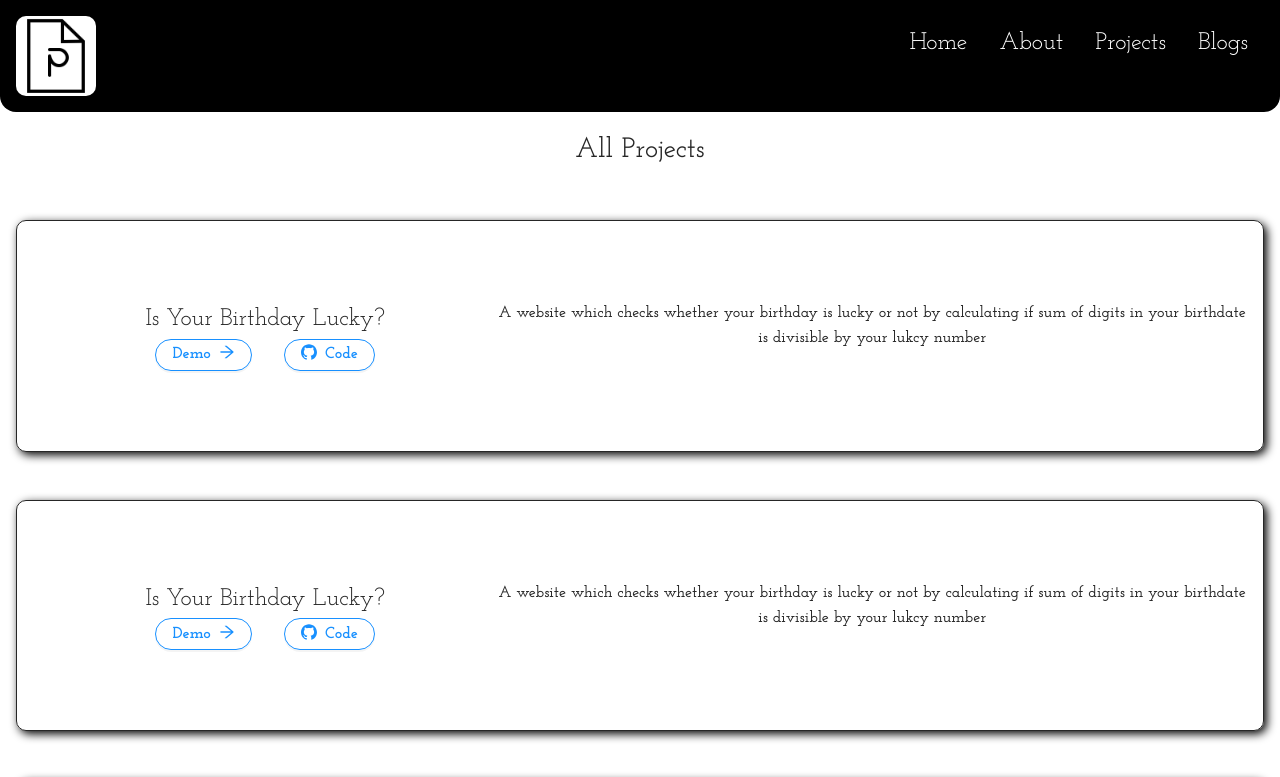
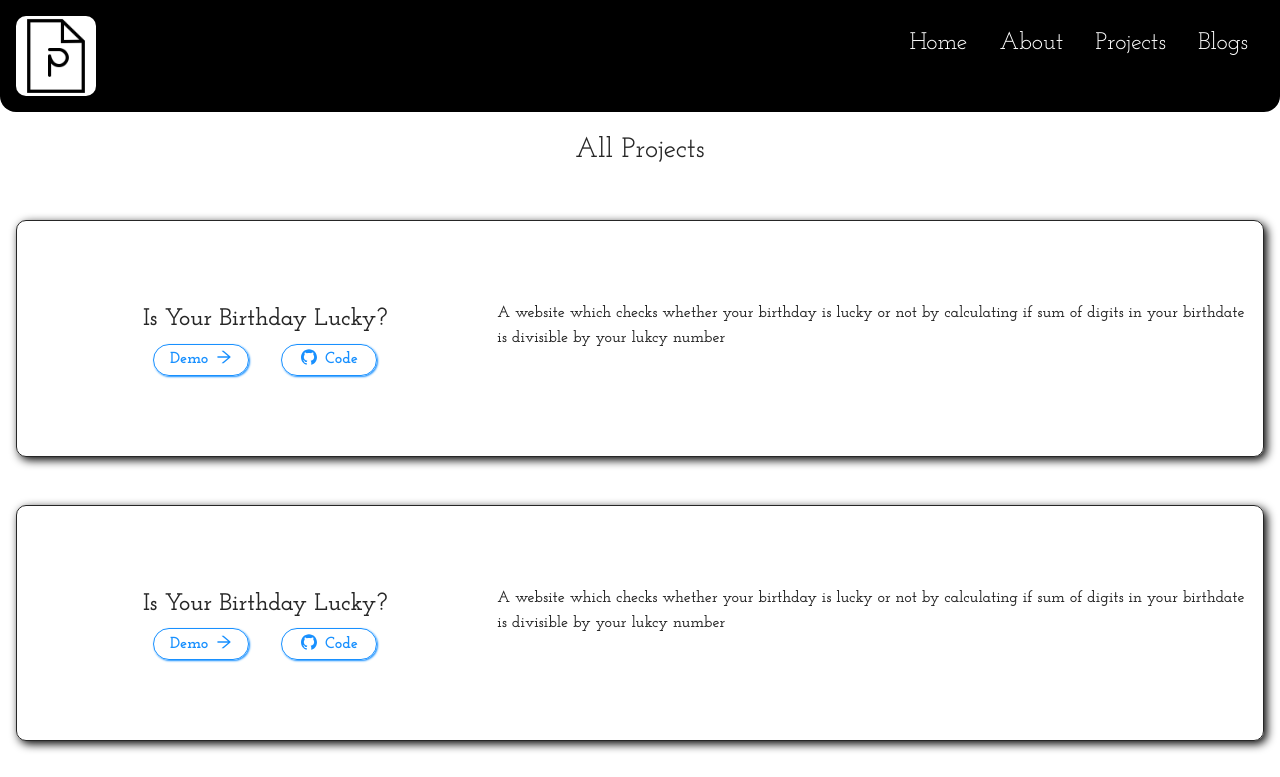
Before and after one commit to prakash855/portfolio_neog, a React (Create React App) app: page /projects in a window 1280 px wide. Shown: the top 777 px of the page. Built offline with nearby package versions, Linux system fonts and the light colour scheme.

Commit message:
styles fixed

```diff
--- a/src/Pages/About/About.jsx
+++ b/src/Pages/About/About.jsx
@@ -34,13 +34,14 @@ const About = () => {
           designing to deploying it in the end.
         </h3>
         <h2 style={{ fontWeight: 600 }}>My Expertise</h2>
+
         <h3 style={{ fontWeight: 700 }}>
           Frontend Engineer with primary focus on React and JavaScript:{" "}
           <a href={Resume} target="#">
             View Resume
           </a>
         </h3>
-        <div style={{ display: "flex", flexWrap: "wrap" }}>
+        <div style={{ display: "flex", flexWrap: "wrap", marginTop: "1rem" }}>
           <span className="tech">
             <span>
               <AiFillHtml5 />
--- a/src/Pages/Projects/Project.jsx
+++ b/src/Pages/Projects/Project.jsx
@@ -8,10 +8,28 @@ const Project = () => {
       <div id="pro">
         <div id="project">Is Your Birthday Lucky?</div>
         <div id="btn">
-          <Button type="primary" ghost className="button">
+          <Button
+            style={{
+              minWidth: "6rem",
+              marginTop: "5px",
+              boxShadow: "1px 1px 2px #1890ff",
+            }}
+            type="primary"
+            ghost
+            className="button"
+          >
             Demo <ArrowRightOutlined />
           </Button>
-          <Button type="primary" ghost className="button">
+          <Button
+            style={{
+              minWidth: "6rem",
+              marginTop: "5px",
+              boxShadow: "1px 1px 2px #1890ff",
+            }}
+            type="primary"
+            ghost
+            className="button"
+          >
             <GithubOutlined /> Code
           </Button>
         </div>
--- a/src/Pages/Projects/Projects.css
+++ b/src/Pages/Projects/Projects.css
@@ -1,13 +1,17 @@
-#projects{
+#projects {
   margin: 1rem;
 }
-#project{
+#project {
   font-size: 1.5rem;
+  font-weight: 600;
 }
-#pro{
+#pro {
   width: 50%;
+  display: flex;
+  flex-direction: column;
+  justify-content: space-evenly;
 }
-#main{
+#main {
   border: 1px solid;
   border-radius: 10px;
   box-shadow: 3px 3px 10px #000;
@@ -16,11 +20,12 @@
   padding: 5rem 1rem;
   margin: 3rem 0;
 }
-#about_project{
+#about_project {
   font-size: 1rem;
   font-weight: 600;
+  text-align: left;
 }
-.button{
+.button {
   margin: 0 1rem;
   padding: 0 1rem;
   font-size: 1rem;
--- a/src/components/Footer/Footer.jsx
+++ b/src/components/Footer/Footer.jsx
@@ -5,7 +5,7 @@ import github from "../../images/github.gif";
 import linkedin from "../../images/linkedin.gif";
 import medium from "../../images/medium.png";
 import twitter from "../../images/twitter.gif";
-import Prakash from '../../images/prakash.gif'
+import Prakash from "../../images/prakash.gif";
 const Footer = () => {
   return (
     <footer className="footer">
@@ -48,7 +48,8 @@ const Footer = () => {
           </a>
         </ul>
         <p className="intro">
-          Coded With &nbsp;
+          <a href="https://github.com/prakash855/portfolio_neog" target="#">Coded&nbsp;</a> With
+          &nbsp;
           <HeartFilled style={{ color: "red" }} />
           &nbsp; By PRAKASH
         </p>
```
Lines whose indentation alone changed are shown as unchanged.
